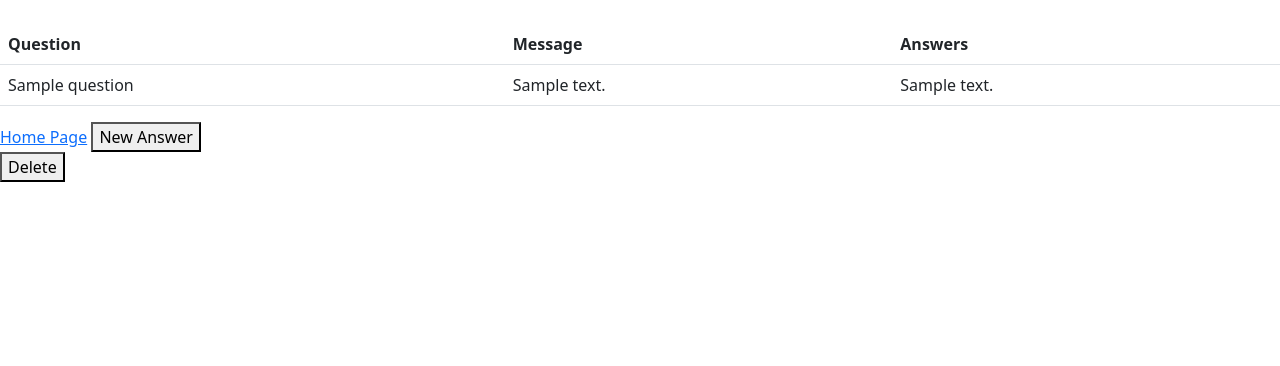
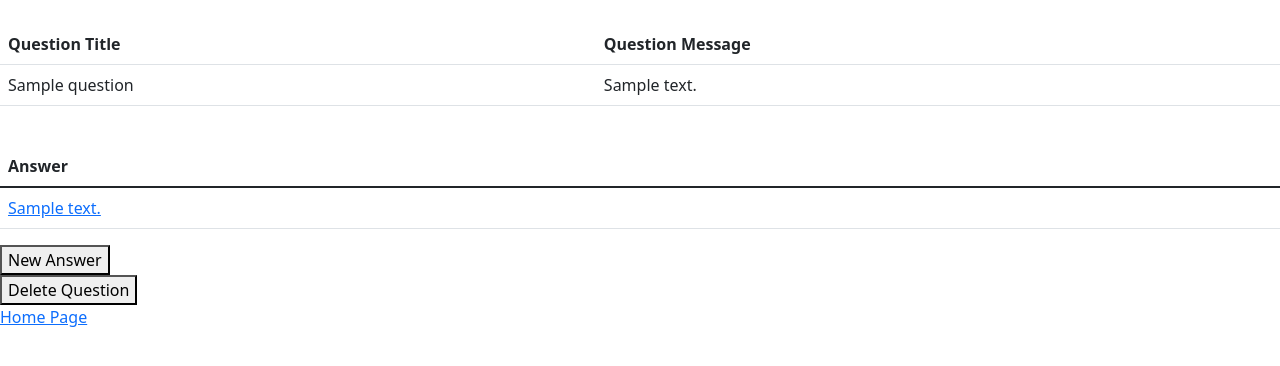
Before and after one commit to MadalinaDumitrascu/AskMate1, a Flask app: template templates/question.html in a window 1280 px wide. Shown: the top 366 px of the page. Run offline with Flask 2, Linux system fonts and the light colour scheme; the template is opened without the code that fills it: most values are stand-ins (such as "Sample title", 1, 10 or a date in 2020); some libraries are stand-ins or nearby versions.

Commit message:
managed to put an individual link on the answers in the question page

```diff
--- a/data_manager.py
+++ b/data_manager.py
@@ -25,6 +25,6 @@ def generate_id_number(filename):
 
 def write(filename, headers, data):
     new_entry = connection.write(filename, headers, data)
-    print(filename)
-    print(headers)
-    print(data)
+
+def delete_info(filename, answer_id, headers):
+    connection.delete_info(filename, answer_id, headers)
--- a/sample_data/question.csv
+++ b/sample_data/question.csv
@@ -5,3 +5,5 @@ id,submission_time,view_number,vote_number,title,message,image
 2, 1493068124, 15, 9, Wordpress loading multiple jQuery Versions, I developed a plugin that uses the jquery booklet plugin (http://builtbywill.com/booklet/#/) this plugin binds a function to $ so I cann call $('.myBook').booklet(); I could easy managing the loading order with wp_enqueue_script so first I load jquery then I load booklet so everything is fine. BUT in my theme i also using jquery via webpack so the loading order is now following: jquery booklet app.js (bundled file with webpack including jquery), images/image1.png
 
 3, 1493015432, 1364, 57, Drawing canvas with an image picked with Cordova Camera Plugin, I'm getting an image from device and drawing a canvas with filters using Pixi JS. It works all well using computer to get an image. But when I'm on IOS it throws errors such as cross origin issue or that I'm trying to use an unknown format. This is the code I'm using to draw the image (that works on web/desktop but not cordova built ios app),
+
+4,2022-05-05 09:26:20,0,0,aee,fe,
--- a/server.py
+++ b/server.py
@@ -18,7 +18,7 @@ ans_headers = ['id','submission_time','vote_number','question_id','message','ima
 def display_questions():
 
     questions = data_manager.get_data_base(questions_bd)
-    return render_template("list.html", questions=questions)
+    return render_template("all-questions.html", questions=questions)
 
 
 @app.route("/question/<question_id>", methods=["post", "get"])
@@ -27,6 +27,7 @@ def get_question_page(question_id):
     question = data_manager.get_one_question(filename, question_id)
     messages = data_manager.get_message(filename, question_id)
     answers = data_manager.get_answers(answers_bd, question_id)
+
     return render_template('question.html', question=question, messages=messages, answers=answers)
 
 
@@ -72,9 +73,15 @@ def new_answer(question_id):
 def delete_question(question_id):
     filename = questions_bd
     if request.method == 'POST':
-        connection.delete_question(filename, headers, question_id)
+        data_manager.delete_info(filename, headers, question_id)
     return redirect(url_for('display_questions'))
 
+@app.route('/answer/<answer_id>/delete', methods=['POST', 'GET'])
+def delete_answer(answer_id):
+    filename= answers_bd
+    if request.method == 'GET':
+        data_manager.delete_info(filename, answer_id, ans_headers)
+    return redirect(url_for('get_question_page'))
 
 
 if __name__ == "__main__":
--- a/templates/list.html
+++ b/templates/all-questions.html
@@ -18,7 +18,7 @@
             <td>Submission_time</td>
             <td>View_number</td>
             <td>Vote_number</td>
-            <td> <a href ="question.html"> Title</a></td>
+            <td>Title</td>
             <td>Message</td>
             <td>Image</td>
         </tr>
--- a/templates/question.html
+++ b/templates/question.html
@@ -12,29 +12,38 @@
 <br>
 <table class="table table hover">
     <tr>
-        <th>Question</th>
-        <th>Message</th>
-        <th>Answers</th>
+        <th>Question Title</th>
+        <th>Question Message</th>
+
     </tr>
 
     <tr>
         <td>{{ question['title'] }}</td>
         <td>{{ question['message'] }}</td>
-        <td>{% for answer in answers %}
-            {{ answer}}
+    </tr>
+</table>
+<br>
+<table class="table table hover">
+    <thead>
+        <tr>
+            <th>Answer</th>
+        </tr>
+    </thead>
+    <tbody>
+        {% for answer in answers %}
+        <tr>
+            <td><a href ="{{ url_for('delete_answer', answer_id=answer.id)}}"> {{ answer.message}}</a></td>
+        </tr>
+        {% endfor %}
+    </tbody>
+</table>
 
-            <br>
-        {% endfor %}
-        </td>
 
-    </tr>
-
-</table>
+<a href="{{ url_for('new_answer', question_id=question['id'])}}"><button>New Answer</button></a>
+<form action="{{url_for('delete_question', question_id=question['id'])}}" method="POST"><button type="submit">Delete Question</button>
+<br>
 <a href="{{ url_for('display_questions')}}">Home Page</a>
 
-<a href="{{ url_for('new_answer', question_id=question['id'])}}"><button>New Answer</button></a>
-<form action="{{url_for('delete_question', question_id=question['id'])}}" method="POST"><button type="submit">Delete</button>
-{# <a href="{{ url_for('delete_question', question_id=question['id'])}}"><button type="submit">Delete</button></a>#}
-</form>
+
 </body>
 </html>
```
Also changed, not shown: connection.py (+4 -5 lines), sample_data/answer.csv (+1 -10 lines), templates/answer.html (added, +38 -0 lines).
